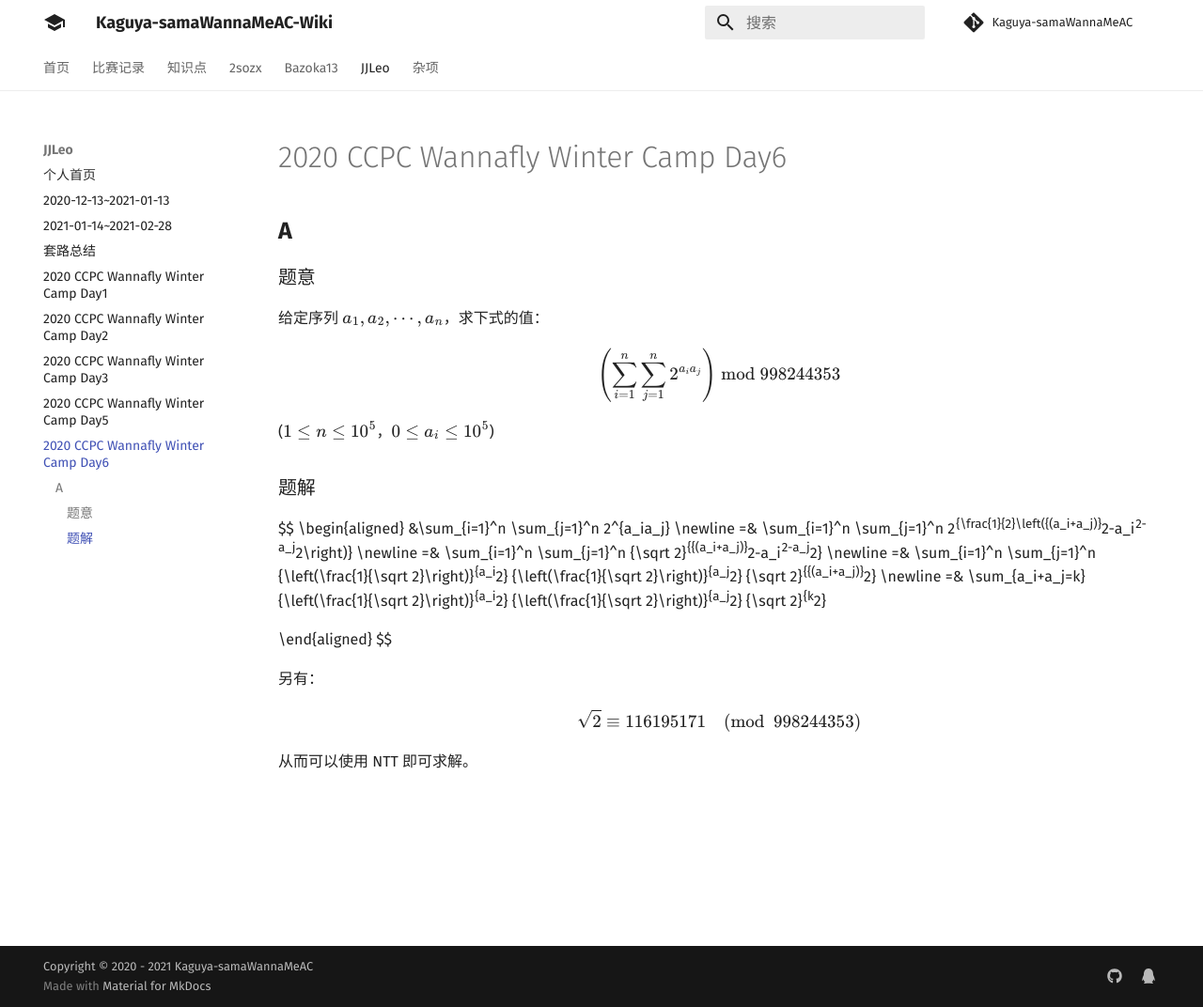
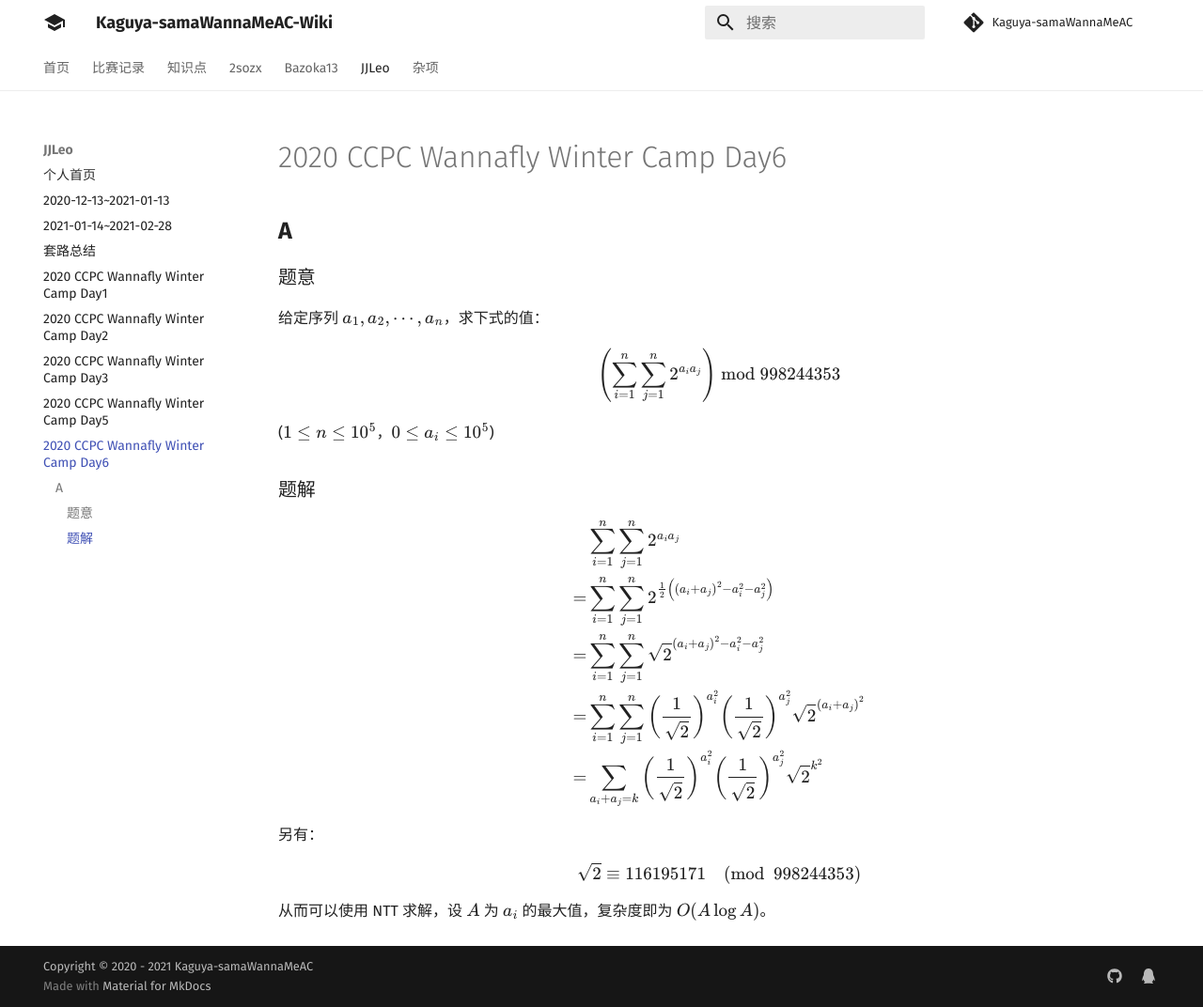
Before and after one commit to Kaguya-samaWannaMeAC/kaguya-samawannameac.github.io, an MkDocs documentation site: the page built from docs/JJLeo/2020 CCPC Wannafly Winter Camp Day6.md, in a window 1280 px wide and 1072 px high. Shown: the whole window at 94% size. Built offline with MkDocs 1.6.1 and Material for MkDocs 9.7.7, drawn with Linux system fonts in a browser that asks for light colours; formulas are drawn with MathJax 3; comment, search, counter and statistics services are not loaded.

Commit message:
Update 2020 CCPC Wannafly Winter Camp Day6.md

```diff
--- a/docs/JJLeo/2020 CCPC Wannafly Winter Camp Day6.md
+++ b/docs/JJLeo/2020 CCPC Wannafly Winter Camp Day6.md
@@ -19,12 +19,13 @@ $$
 =& \sum_{i=1}^n \sum_{j=1}^n {\sqrt 2}^{{(a_i+a_j)}^2-a_i^2-a_j^2} \newline
 =& \sum_{i=1}^n \sum_{j=1}^n {\left(\frac{1}{\sqrt 2}\right)}^{a_i^2} {\left(\frac{1}{\sqrt 2}\right)}^{a_j^2} {\sqrt 2}^{{(a_i+a_j)}^2} \newline
 =& \sum_{a_i+a_j=k} {\left(\frac{1}{\sqrt 2}\right)}^{a_i^2} {\left(\frac{1}{\sqrt 2}\right)}^{a_j^2} {\sqrt 2}^{k^2}
-
 \end{aligned}
 $$
 
 另有：
+
 $$
 \sqrt 2 \equiv 116195171 \pmod{998244353}
 $$
-从而可以使用 NTT 即可求解。
+
+从而可以使用 NTT 求解，设 $A$ 为 $a_i$ 的最大值，复杂度即为 $O(A \log A)$。
```
